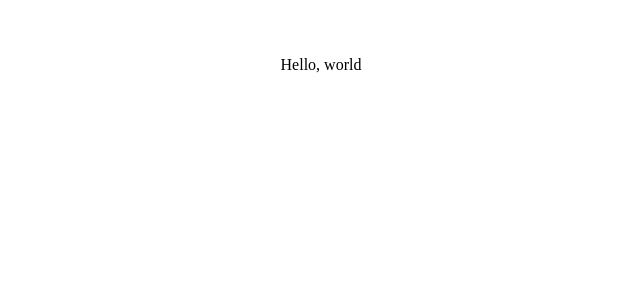
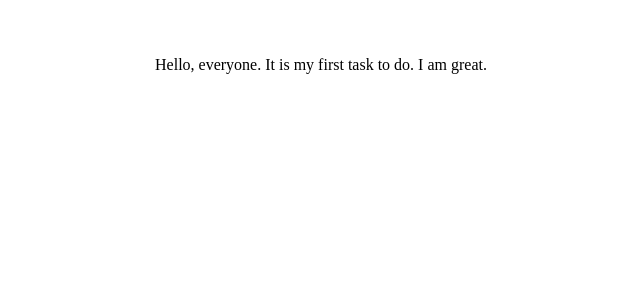
Before and after one commit to rasif1996/gitlearn, a React (Vite) app: page / in a window 1280 px wide. Shown: the top 300 px of the page, without its empty margins (319-959 px from the left). Built offline with nearby package versions, Linux system fonts and the light colour scheme.

Commit message:
[B2B-0001]: change the text on home page

```diff
--- a/src/App.jsx
+++ b/src/App.jsx
@@ -3,7 +3,7 @@ import './App.css';
 function App() {
 	return (
 		<>
-			<p>Hello, world</p>
+			<p>Hello, everyone. It is my first task to do. I am great.</p>
 		</>
 	);
 }
```
